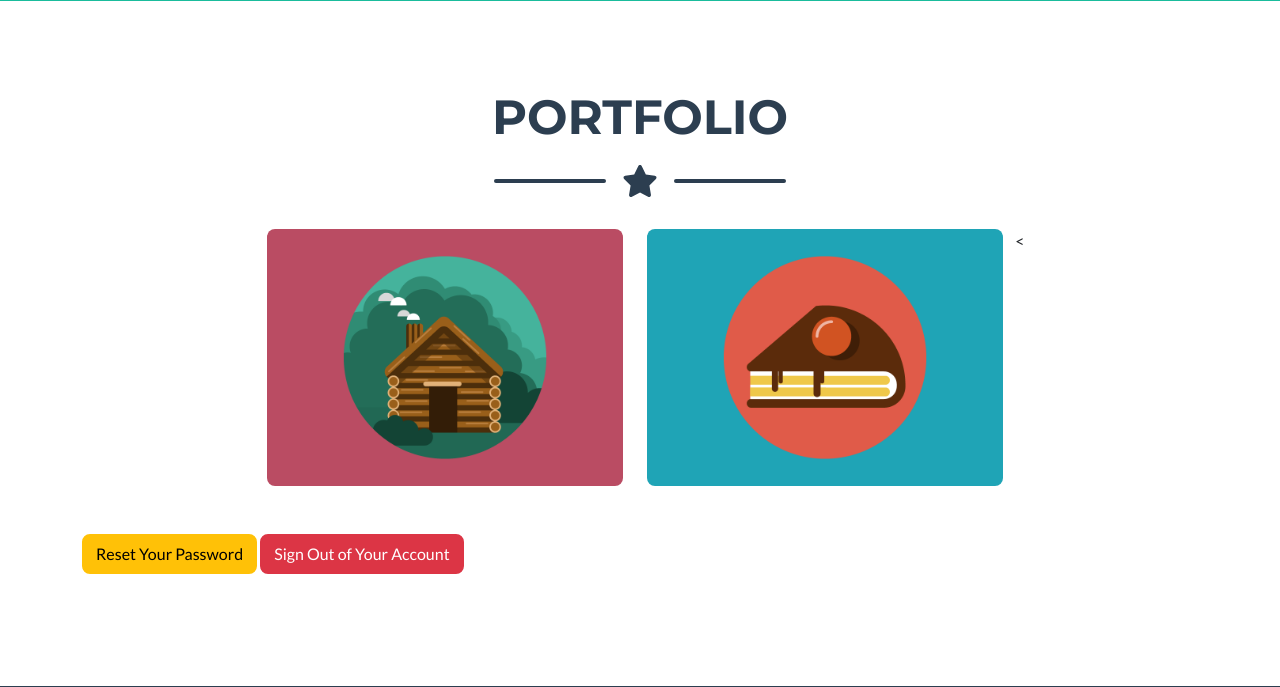
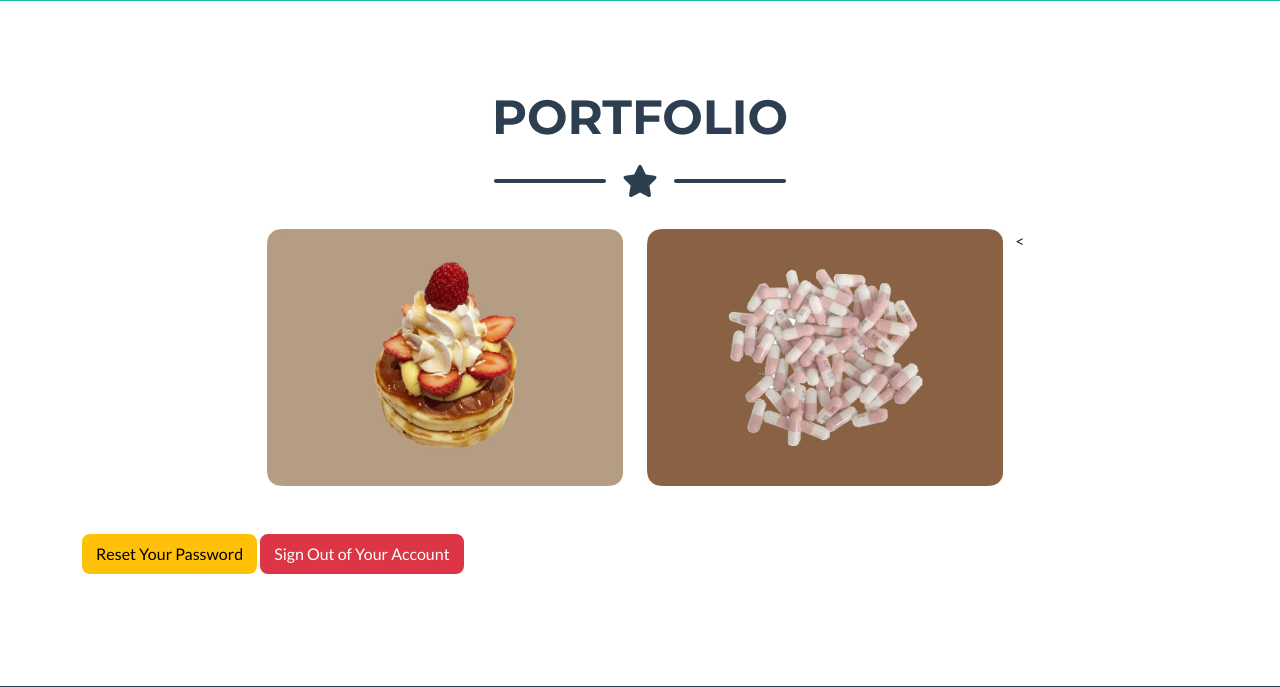
Before and after one commit to cguardo/Project-Vanilla, a PHP site: page /welcome.php in a window 1280 px wide. Shown: the part 782-1469 px from the top of the page. Run offline with PHP 8.4, Linux system fonts and the light colour scheme; a user stored in the database is signed in; data comes from the database, SQL or seed files in the repository; some libraries are stand-ins or nearby versions.

Commit message:
Add files via upload

```diff
--- a/welcome.php
+++ b/welcome.php
@@ -79,7 +79,7 @@ if (!isset($_SESSION["loggedin"]) || $_SESSION["loggedin"] !== true) {
                             <div class="portfolio-item-caption d-flex align-items-center justify-content-center h-100 w-100">
                                 <div class="portfolio-item-caption-content text-center text-white"><i class="fas fa-plus fa-3x"></i></div>
                             </div>
-                            <img class="img-fluid" src="assets/img/portfolio/cabin.png" alt="..." />
+                            <img class="img-fluid" src="assets/img/portfolio/food.jpg" alt="..." />
                         </div>
                     </div>
                     <!-- Portfolio Item 2-->
@@ -88,7 +88,7 @@ if (!isset($_SESSION["loggedin"]) || $_SESSION["loggedin"] !== true) {
                             <div class="portfolio-item-caption d-flex align-items-center justify-content-center h-100 w-100">
                                 <div class="portfolio-item-caption-content text-center text-white"><i class="fas fa-plus fa-3x"></i></div>
                             </div>
-                            <img class="img-fluid" src="assets/img/portfolio/cake.png" alt="..." />
+                            <img class="img-fluid" src="assets/img/portfolio/med.jpg" alt="..." />
                         </div>
                     </div>
                     <
```
